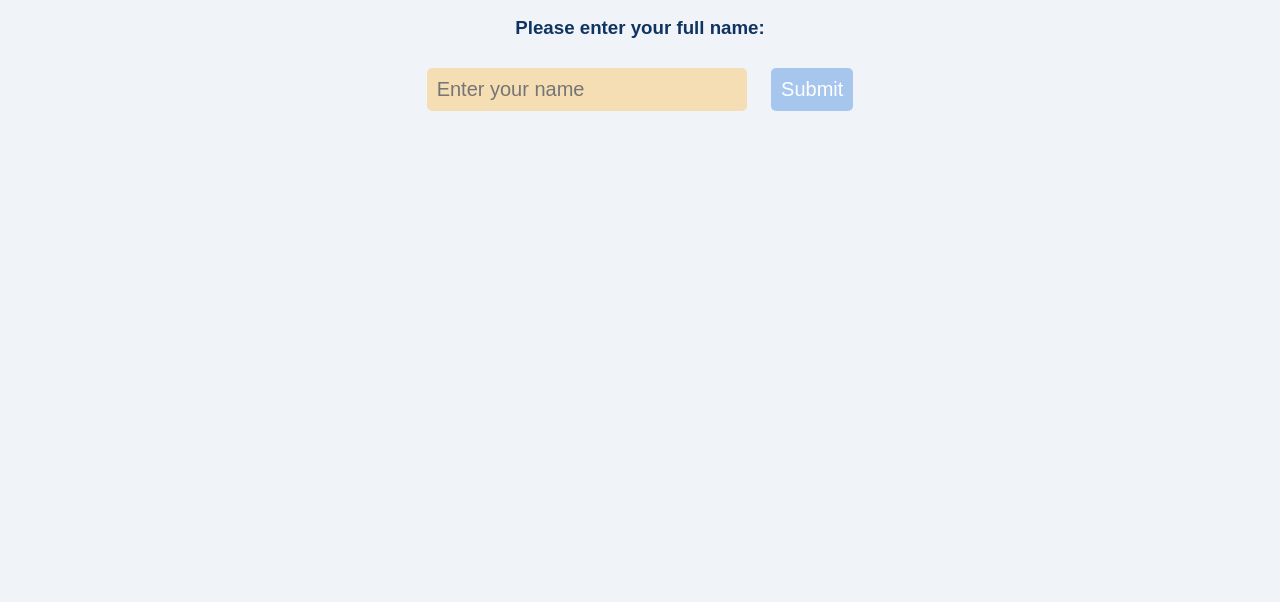
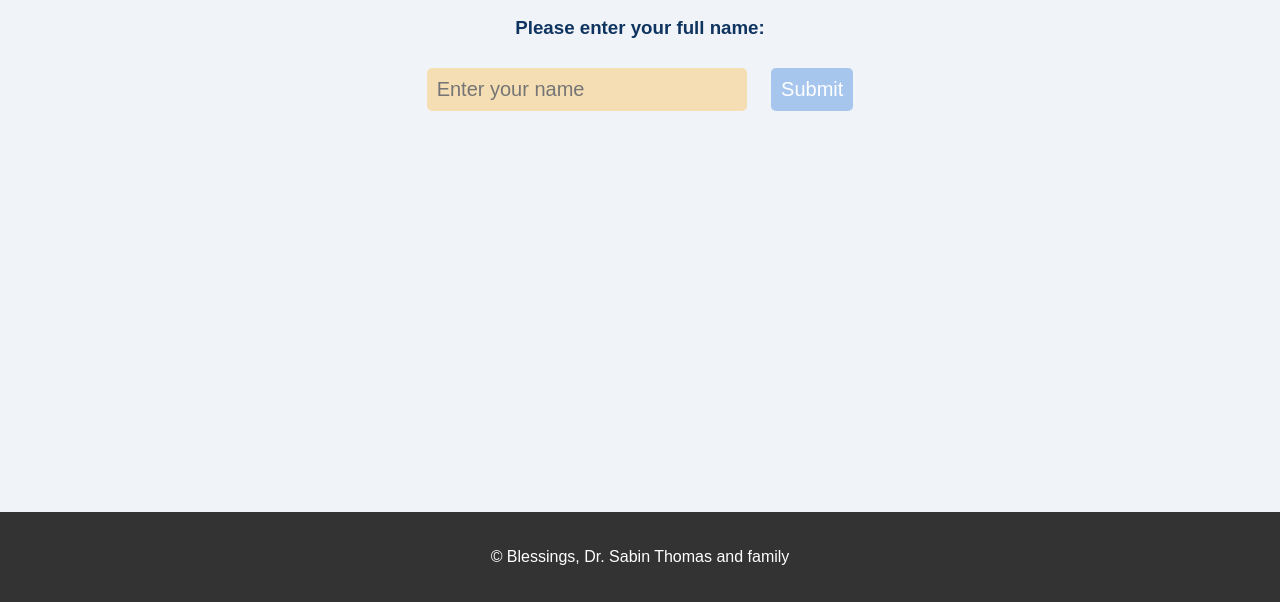
Before and after one commit to st-rejoy00/PV-2025, a plain HTML site: page index.html in a window 1280 px wide. Shown: the part 198-800 px from the top of the page. Drawn offline with Linux system fonts and the light colour scheme.

Commit message:
Update index.html
footer

```diff
--- a/index.html
+++ b/index.html
@@ -55,6 +55,20 @@
             color: #d94f3d;
             font-size: 2em;
         }
+
+	.footer {
+            background-color: #333;
+            color: white;
+            text-align: center;
+            padding: 20px 0;
+            position: fixed;
+            bottom: 0;
+            width: 100%;
+        }
+        .footer a {
+            color: #ffcc00;
+            text-decoration: none;
+            margin: 0 10px;
     </style>
 </head>
 <body>
@@ -76,10 +90,14 @@
     <!-- Page 2 -->
     <div id="page2" style="display: none;">
         <h2>Dear <span id="userName"></span>,</h2>
-        <h2>A verse of promise and encouragement for 2025 is:</h2>
+        <h2>A verse of promise and encouragement for you in 2025 is:</h2>
         <p><strong><span id="promiseVerse"></span></strong></p>
         <button onclick="goBack()">Back</button>
     </div>
+<!-- Footer section -->
+    <div class="footer">
+        <p>&copy; Blessings, Dr. Sabin Thomas and family</p>
+
 
     <script>
         // List of promise verses
```
